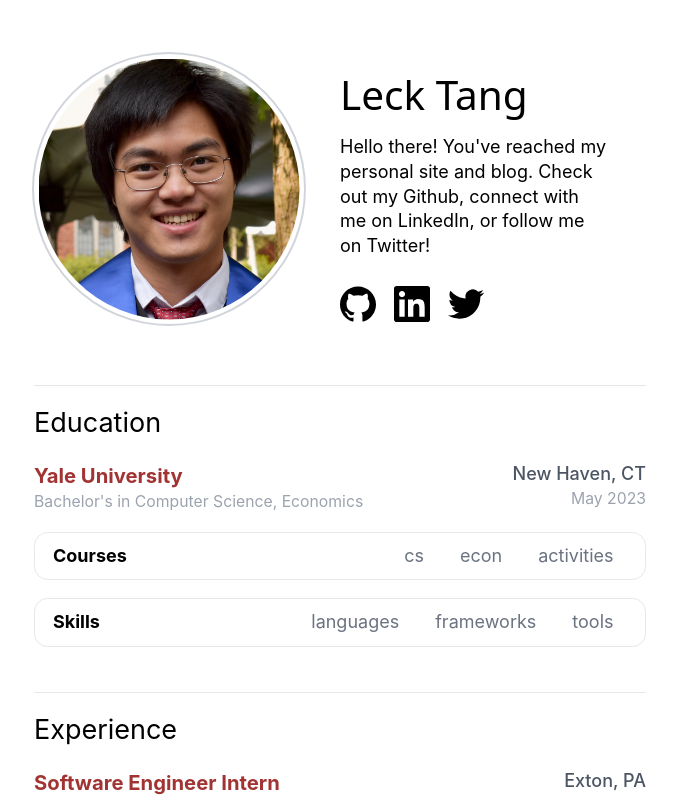
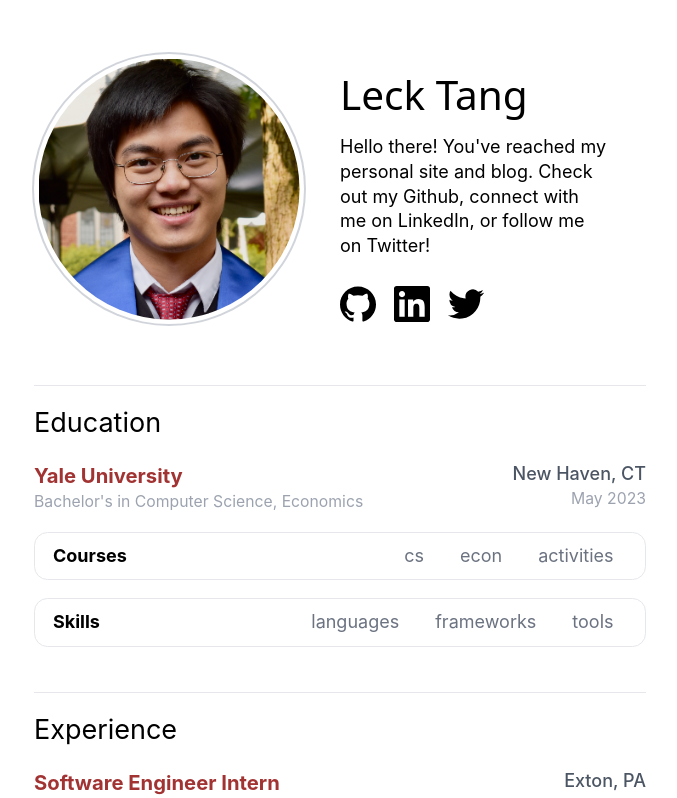
Before and after one commit to achrysaetos/leck-tang-personal, a Next.js app: page / in a window 1280 px wide. Shown: the top 798 px of the page, without its empty margins (300-977 px from the left). Built offline with nearby package versions, Linux system fonts and the light colour scheme.

Commit message:
update profile pic

```diff
--- a/components/greeting.js
+++ b/components/greeting.js
@@ -8,7 +8,7 @@ export default function Greeting() {
         <header className={styles.header}>
             <div className="flex justify-center">
               <div className="w-60 h-60 flex-1">
-                <img src="/images/profile.png" className="p-1 rounded-full ring-2 ring-gray-300 dark:ring-gray-500 w-60 h-60"/>
+                <img src="/images/profile.jpeg" className="p-1 rounded-full ring-2 ring-gray-300 dark:ring-gray-500 w-60 h-60"/>
               </div>
               <div className="px-8 py-4 flex-1">
                 <h3 className="font-sans text-4xl">{name}</h3>
```
Also changed, not shown: public/images/profile.jpeg (added), public/images/profile.png (deleted).
